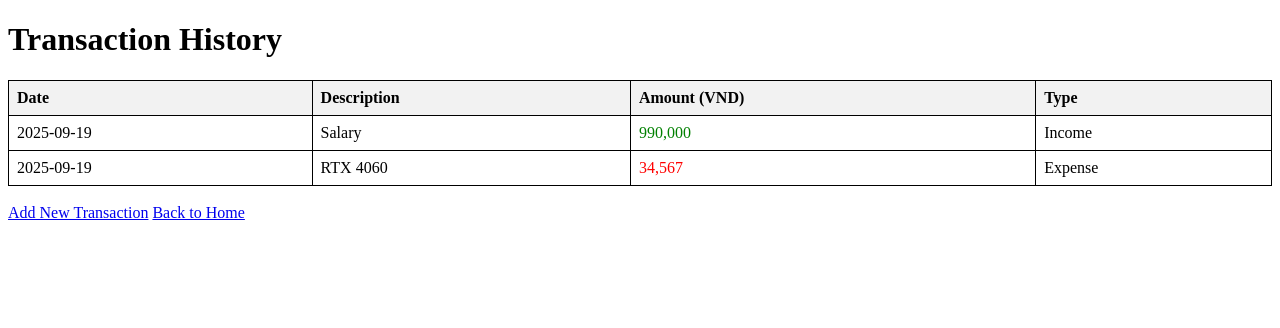
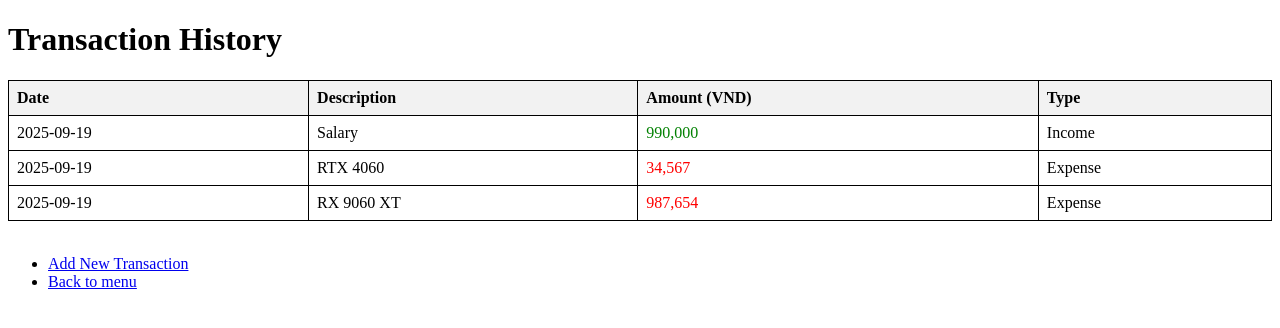
Before and after one commit to mcjosh2402/Finance-Tracker-Web, a Flask app: page /view-transactions in a window 1280 px wide. Shown: the top 328 px of the page. Run offline with Flask 3, Linux system fonts and the light colour scheme.

Commit message:
add basic page navigations

```diff
--- a/app.py
+++ b/app.py
@@ -40,12 +40,11 @@ def getTransactions():
 
     return transactions
 
-
 app = Flask(__name__) # create a webpage named app
 
 @app.route('/') # main landing page
 def home():
-    return "<h1> My Finance Tracker</h1><p>It works!</p>"
+    return render_template('home.html')
 
 @app.route('/add-transaction', methods=['GET', 'POST']) # add transaction page
 def addTransaction():
@@ -56,12 +55,12 @@ def addTransaction():
         type = request.form['type']
 
         saveTransaction(item, amount, type)
-        return f"Added {item} for {amount} VND as {type}" # confirmation
+        return render_template('home.html')
 
-    return render_template('add-transactions.html') # render add-expense.html
+    return render_template('add-transaction.html') # render add-expense.html
 
 @app.route('/view-transactions', methods=['GET'])
-def viewTransaction():
+def viewTransactions():
 
     return render_template('view-transactions.html', transactions = getTransactions())
 
--- a/data/transactions.json
+++ b/data/transactions.json
@@ -10,5 +10,11 @@
     "amount": 34567.0,
     "date": "2025-09-19",
     "type": "Expense"
+  },
+  {
+    "item": "RX 9060 XT",
+    "amount": 987654.0,
+    "date": "2025-09-19",
+    "type": "Expense"
   }
 ]
--- a/templates/view-transactions.html
+++ b/templates/view-transactions.html
@@ -19,15 +19,19 @@
         <tr>
             <td>{{ transaction.date }}</td> <!--{{ variable }}-->
             <td>{{ transaction.item }}</td>
-            <td class="{{ transaction.type.lower() }}">
-                {{ "{:,.0f}".format(transaction.amount) }}
+            <td class="{{ transaction.type.lower() }}"> <!--dynamic styling depends on 'income' or 'expense'-->
+                {{ "{:,.0f}".format(transaction.amount) }} <!--format decimal in thousands eg. 100,000-->
             </td>
             <td>{{ transaction.type }}</td>
         </tr>
         {% endfor %}
     </table>
     <br>
-    <a href="{{ url_for('addTransaction') }}">Add New Transaction</a>
-    <a href="{{ url_for('home') }}">Back to Home</a>
+    <nav class="navbar">
+        <ul>
+            <li><a href="{{ url_for('addTransaction') }}">Add New Transaction</a></li>
+            <li><a href="{{ url_for('home') }}">Back to menu</a></li>
+        </ul>
+    </nav>
 </body>
 </html>
```
Also changed, not shown: templates/add-transaction.html (+7 -0 lines), templates/home.html (added, +20 -0 lines).
